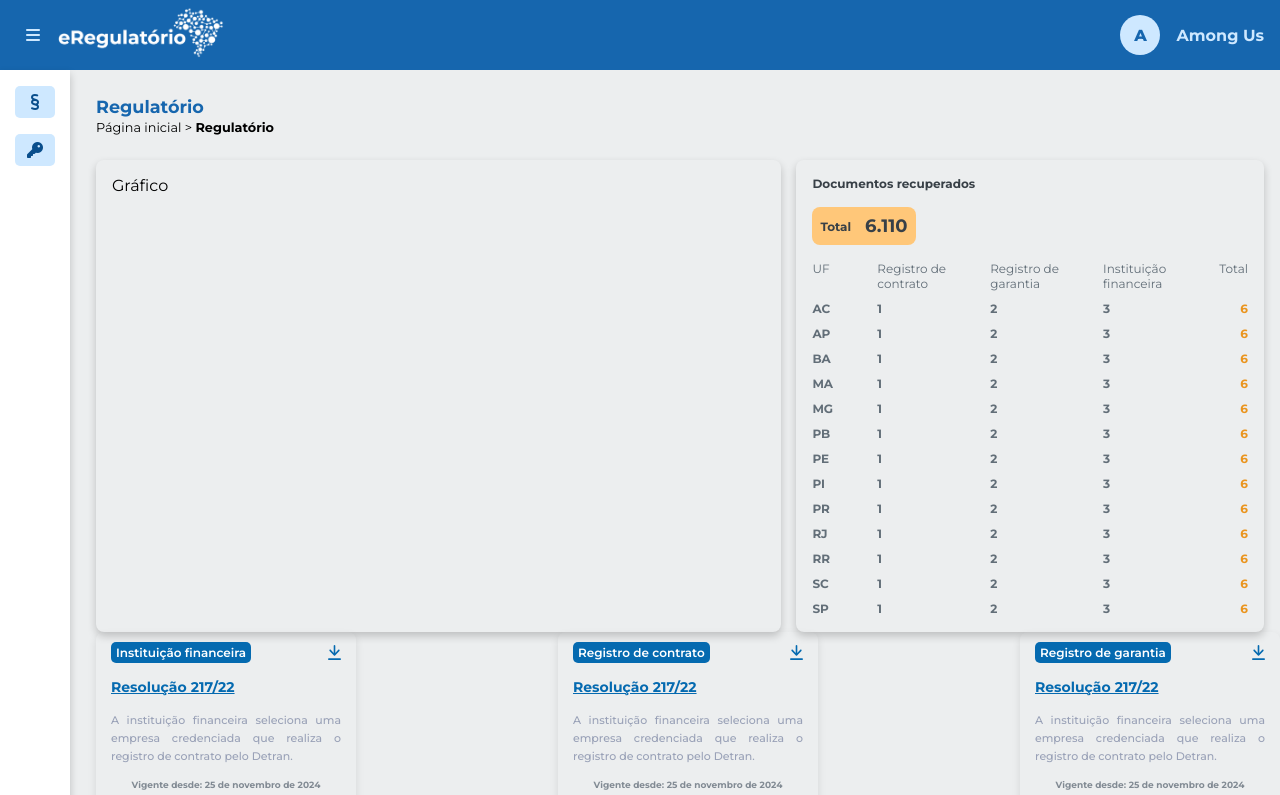
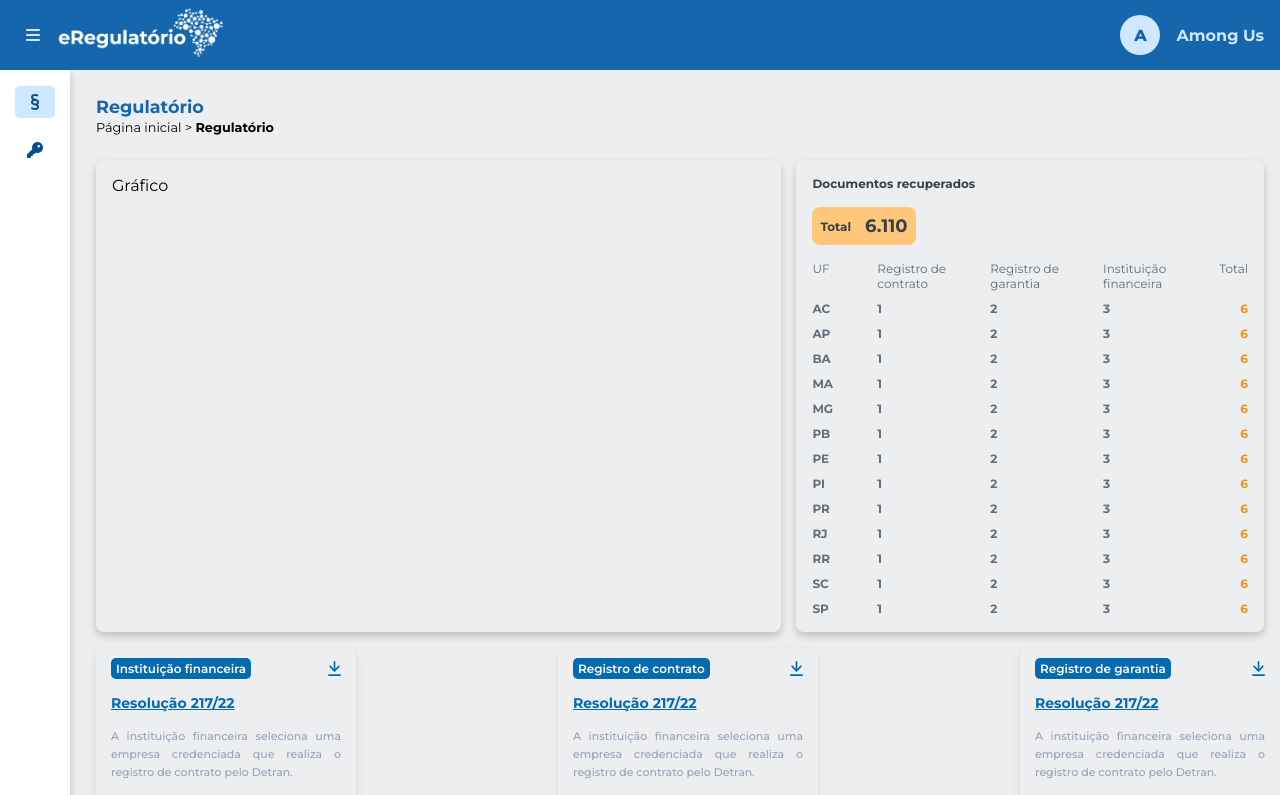
Before and after one commit to nicoledalarmelina/hackathon-among-us, an Angular app: page / in a window 1280 px wide. Shown: the top 795 px of the page. Built offline with nearby package versions, Linux system fonts and the light colour scheme.

Commit message:
fix: comportamento menu

```diff
--- a/src/app/pages/dashboard/dashboard.component.html
+++ b/src/app/pages/dashboard/dashboard.component.html
@@ -1,6 +1,6 @@
 <app-breadcrumb [page]="'Regulatório'"></app-breadcrumb>
 
-<div class="row mr-1">
+<div class="row mr-1 mb-1">
     <div class="card chart">
         Gráfico
     </div>
--- a/src/app/pages/dashboard/dashboard.component.scss
+++ b/src/app/pages/dashboard/dashboard.component.scss
@@ -12,10 +12,6 @@ p {
     flex-direction: row;
     justify-content: space-between;
     gap: 15px;
-}
-
-.mr-1 {
-    margin-right: 1rem;
 }
 
 .chart {
--- a/src/app/shared/components/menu/menu.component.html
+++ b/src/app/shared/components/menu/menu.component.html
@@ -1,8 +1,10 @@
 <section class="menu">
-    <div class="item">
+    <div class="item" (click)="goTo('./'); selecionado = 'regulatorio'"
+        [ngClass]="{ 'selecionado': selecionado == 'regulatorio' }">
         <i class="fa-solid fa-section"></i>
     </div>
-    <div class="item" (click)="goTo('/palavra-chave')">
+    <div class="item" (click)="goTo('/palavra-chave'); selecionado = 'palavraChave'"
+        [ngClass]="{ 'selecionado': selecionado == 'palavraChave' }">
         <i class="fa-solid fa-key"></i>
     </div>
 </section>
--- a/src/app/shared/components/menu/menu.component.scss
+++ b/src/app/shared/components/menu/menu.component.scss
@@ -12,7 +12,6 @@
     .item {
         height: 32px;
         width: 40px;
-        background: #cee8ff;
         border-radius: 5px;
         display: flex;
         align-items: center;
@@ -20,5 +19,9 @@
         cursor: pointer;
         color: #094E8C;
         margin-top: 1rem;
+
+        &.selecionado {
+            background: #cee8ff;
+        }
     }
 }
--- a/src/app/shared/components/menu/menu.component.ts
+++ b/src/app/shared/components/menu/menu.component.ts
@@ -1,10 +1,11 @@
+import { CommonModule } from '@angular/common';
 import { Component } from '@angular/core';
 import { Router } from '@angular/router';
 
 @Component({
   selector: 'app-menu',
   standalone: true,
-  imports: [],
+  imports: [CommonModule],
   templateUrl: './menu.component.html',
   styleUrl: './menu.component.scss'
 })
@@ -12,6 +13,8 @@ export class MenuComponent {
 
   constructor(private router: Router) {}
 
+  selecionado: string = "regulatorio";
+
   goTo(link: string) {
     this.router.navigate([link]);
   }
--- a/src/styles.scss
+++ b/src/styles.scss
@@ -40,3 +40,11 @@ p {
 }
 html, body { height: 100%; }
 body { margin: 0; font-family: Roboto, "Helvetica Neue", sans-serif; }
+
+.mr-1 {
+  margin-right: 1rem;
+}
+
+.mb-1 {
+  margin-bottom: 1rem;
+}
```
